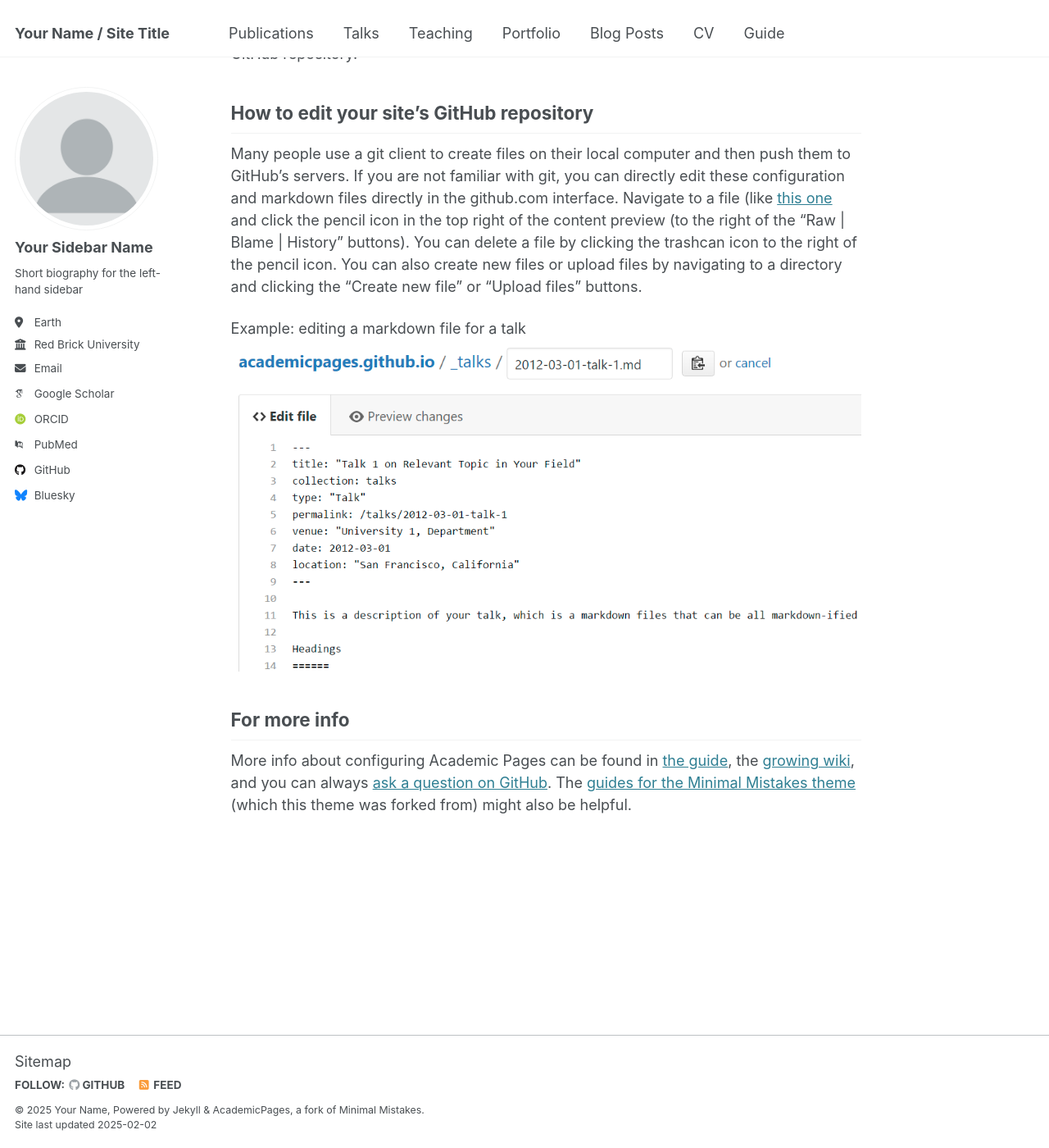
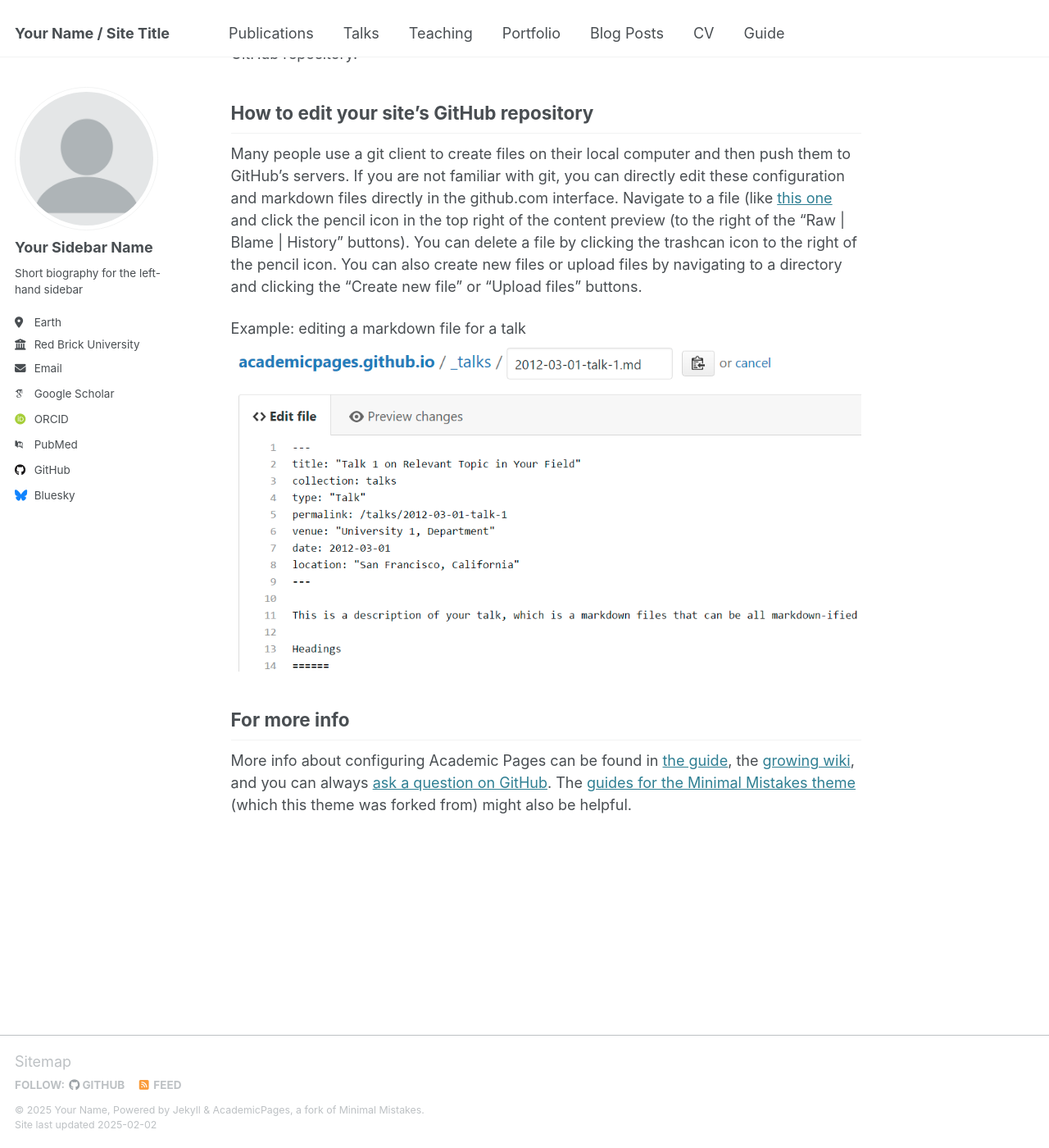
Before and after one commit to bjauregui/bjauregui.github.io, a Jekyll site: the page built from _pages/about.md, in a window 1280 px wide and 1400 px high, scrolled down 2143 px. Shown: the whole window at 82% size. Built offline with Jekyll 4.4.1, drawn with Linux system fonts in a browser that asks for light colours; some web fonts are replaced.

Commit message:
#137, #911 sync variables between themes

```diff
--- a/_sass/theme/_dark.scss
+++ b/_sass/theme/_dark.scss
@@ -28,7 +28,7 @@ $masthead-height            : 70px;
 $sidebar-link-max-width     : 250px;
 $sidebar-screen-min-width   : 1024px;
 
-/* Default light theme for the site */
+/* Dark theme for the site */
 :root {
     --global-base-color                 : #{$background};
     --global-bg-color                   : #{$background};
--- a/_sass/theme/_default.scss
+++ b/_sass/theme/_default.scss
@@ -25,6 +25,7 @@ $sidebar-screen-min-width   : 1024px;
     --global-bg-color                   : #fff;
     --global-border-color               : #{$lighter-gray};
     --global-code-background-color      : #fafafa;
+    --global-code-text-color            : #{$darker-gray};
     --global-fig-caption-color          : mix(#fff,  #{$dark-gray}, 25%);
     --global-link-color                 : #2f7f93;
     --global-link-color-hover           : mix(#000, #2f7f93, 25%);
@@ -32,4 +33,6 @@ $sidebar-screen-min-width   : 1024px;
     --global-masthead-link-color        : #{$dark-gray};
     --global-masthead-link-color-hover  : mix(#000, #{$gray}, 25%);
     --global-text-color                 : #{$dark-gray};
+    --global-text-color-light           : #{$light-gray};
+    --global-thead-color                : #{$lighter-gray};
 }
```
